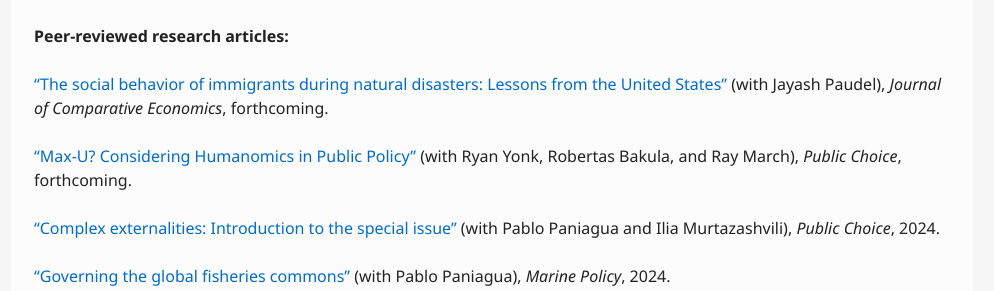
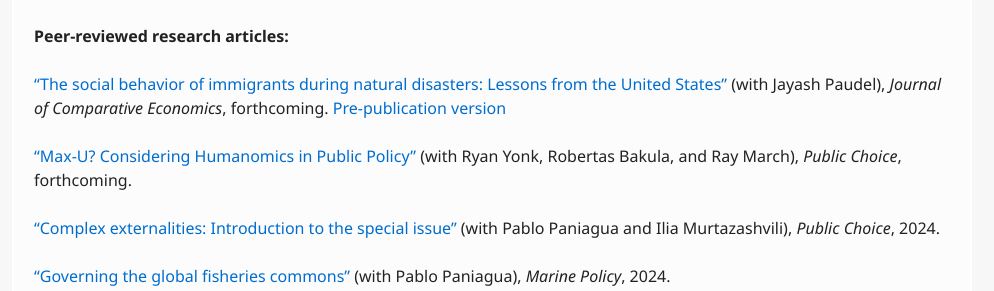
Before and after one commit to veeshanr/veeshanr.github.io, a Jekyll site: the page built from pages/research.md, in a window 1280 px wide. Shown: the part 225-516 px from the top of the page, without its empty margins (148-1142 px from the left). Built offline with Jekyll 4.4.1, drawn with Linux system fonts in a browser that asks for light colours.

Commit message:
Update research.md

```diff
--- a/pages/research.md
+++ b/pages/research.md
@@ -11,7 +11,7 @@
 
 **Peer-reviewed research articles:**
 
-[“The social behavior of immigrants during natural disasters: Lessons from the United States”][23] (with Jayash Paudel), *Journal of Comparative Economics*, forthcoming.
+[“The social behavior of immigrants during natural disasters: Lessons from the United States”][23] (with Jayash Paudel), *Journal of Comparative Economics*, forthcoming. [Pre-publication version](files/RayamajheePaudel2024_JCE.pdf)
 
 [“Max-U? Considering Humanomics in Public Policy”][21] (with Ryan Yonk, Robertas Bakula, and Ray March), *Public Choice*, forthcoming.
 
```
